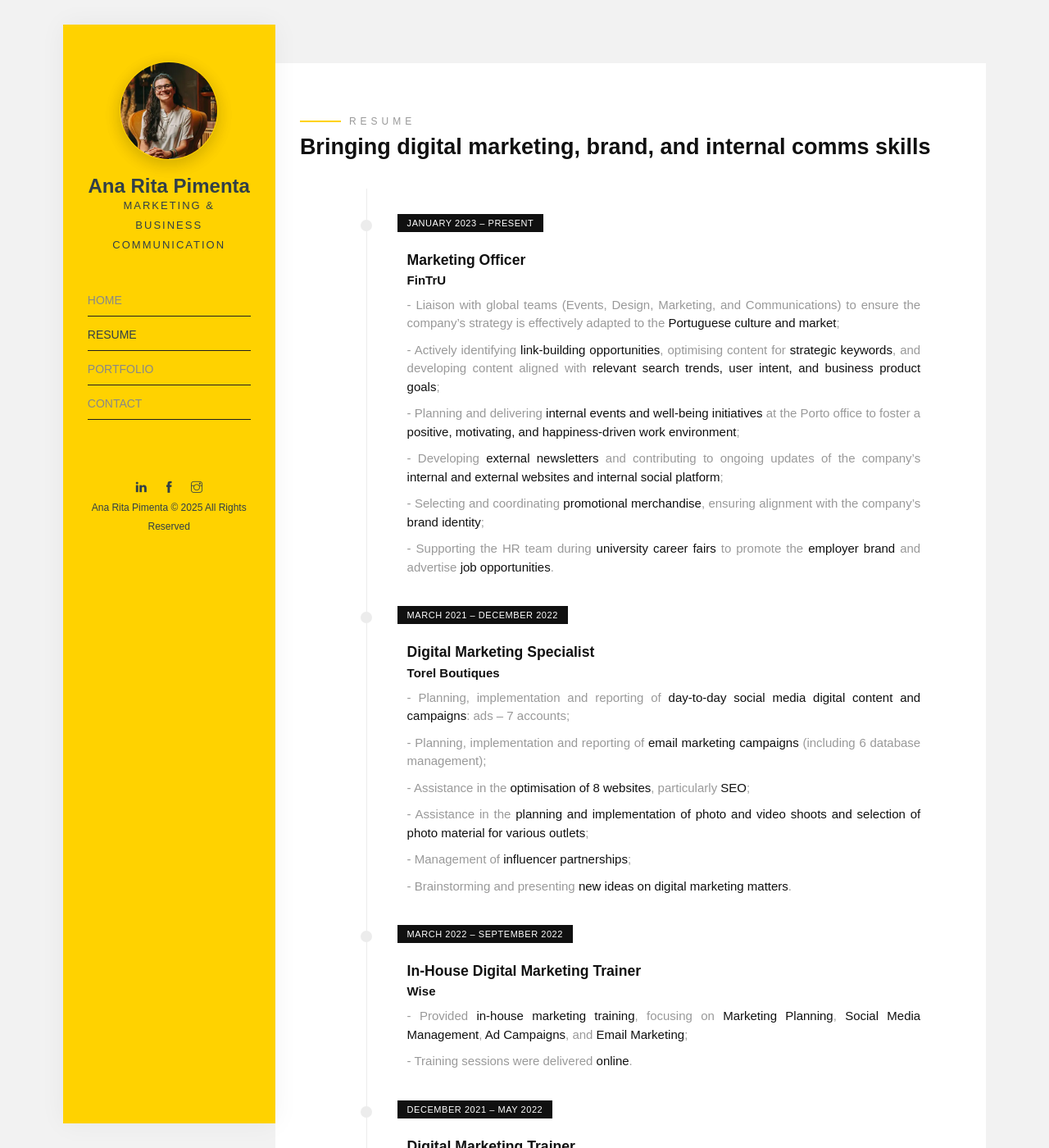
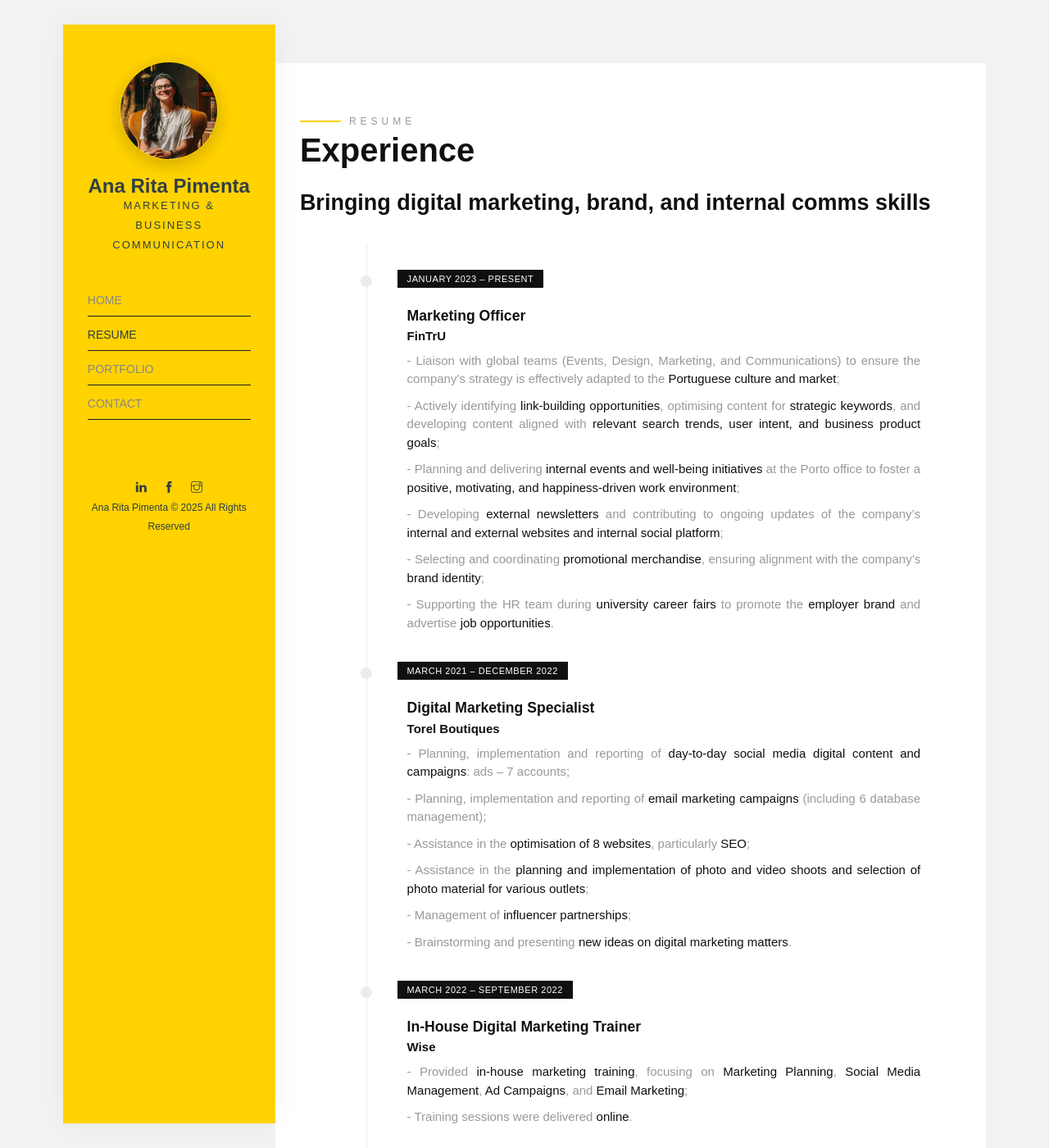
Before and after one commit to anaritapimenta/anaritapimenta.github.io, a Jekyll site: the page built from resume.html, in a window 1280 px wide and 1400 px high. Shown: the whole window at 82% size. Built offline with Jekyll 4.4.1, drawn with Linux system fonts in a browser that asks for light colours; some web fonts are replaced; some of the changed text lies outside the part shown.

Commit message:
Update resume.html

```diff
--- a/resume.html
+++ b/resume.html
@@ -11,17 +11,20 @@ layout: default
     margin-top: 0.5em;
     margin-bottom: 0.3em;
   }
+  h2, h3 {
+    font-size: 1.1rem;
+    font-weight: 600;
+    margin-top: 0.5em;
+    margin-bottom: 0.3em;
+  }
 </style>
-
-<h1 style="position:absolute; left:-9999px; top:auto; width:1px; height:1px; overflow:hidden;">
-Experience
-</h1>
 
 <section class="resume" role="region" aria-labelledby="experience-heading">
   <div class="container-fluid">
     <div class="row">
       <div class="col-md-12">
         <span class="heading-meta style-1">Resume</span>
+        <h1>Experience</h1>
         <h2 class="heading animate-box" id="experience-heading" data-animate-effect="fadeInLeft">
           Bringing digital marketing, brand, and internal comms skills
         </h2>
@@ -225,7 +228,3 @@ Experience
     </div>
   </div>
 </section>
-
-<div class="divider1" role="separator" aria-hidden="true"></div>
-
-{% include skills.html %}
```
